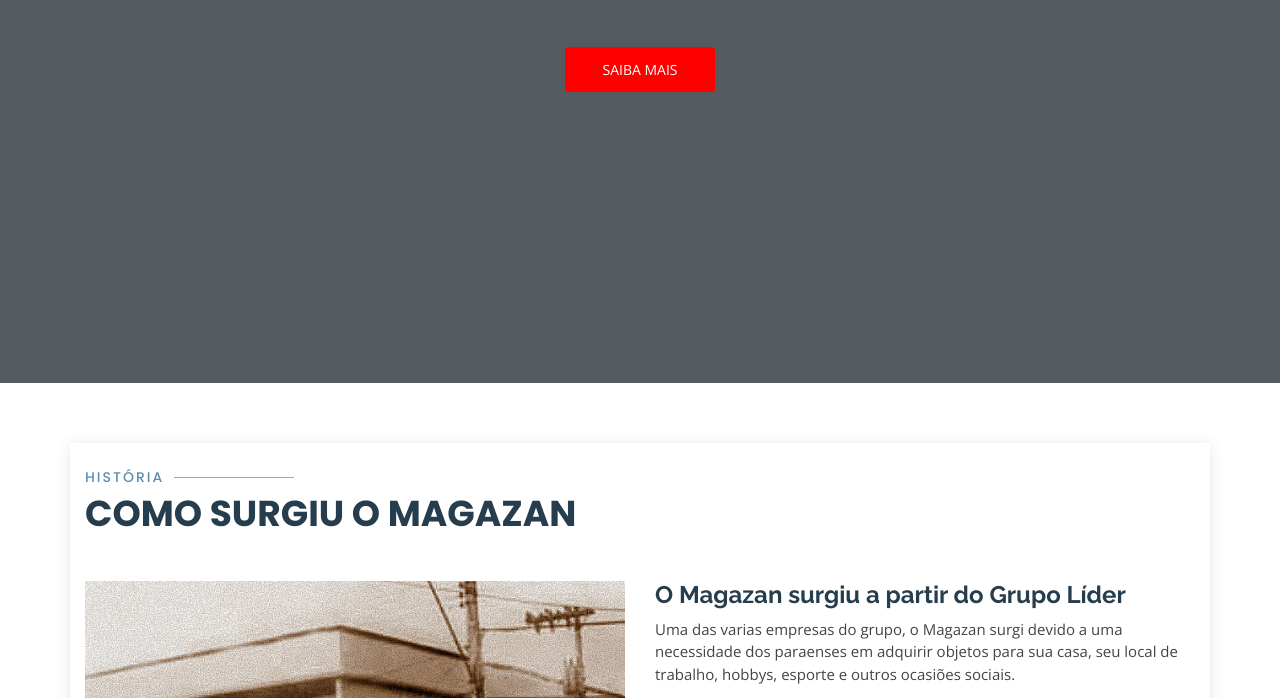
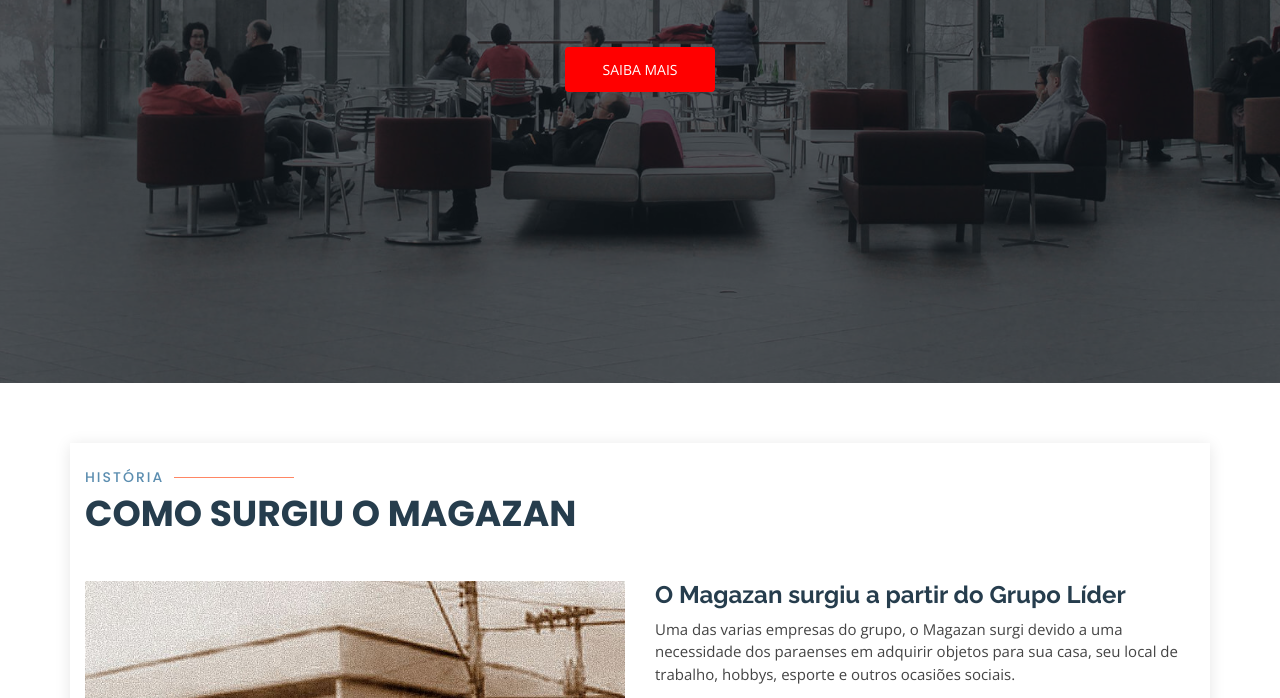
Before and after one commit to Leonardo-Soares/magazan, a plain HTML site: page index.html in a window 1280 px wide. Shown: the part 417-1115 px from the top of the page. Drawn offline with nearby package versions, Linux system fonts and the light colour scheme.

Commit message:
nova img

```diff
--- a/assets/css/style.css
+++ b/assets/css/style.css
@@ -431,7 +431,7 @@ h6 {
 #hero {
   width: 100%;
   height: 100vh;
-  background: url('.../assets/img/hero-pg.jpg') top center;
+  background: url('../img/hero-bg.jpg') top center;
   background-size: cover;
   position: relative;
   padding: 0;
```
